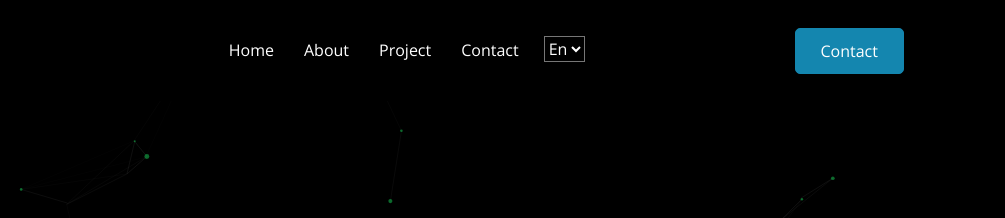
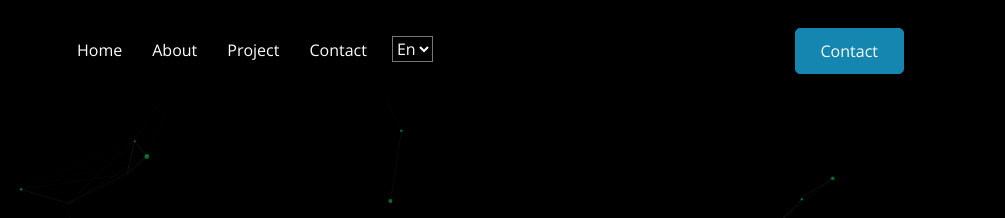
Before and after one commit to cbarros7/portfolio, a plain HTML site: page index.html in a window 1280 px wide. Shown: the top 218 px of the page, 275-1280 px from the left. Drawn offline with nearby package versions, Linux system fonts and the light colour scheme.

Commit message:
Modified css

```diff
--- a/scss/style.css
+++ b/scss/style.css
@@ -276,7 +276,7 @@ p:empty {
   }
 
   .navbar-nav{
-    margin-left: 1rem;
+    margin-left: 50px !important;
   }
 
 .navbar-expand-lg .navbar-nav .nav-link {
```
